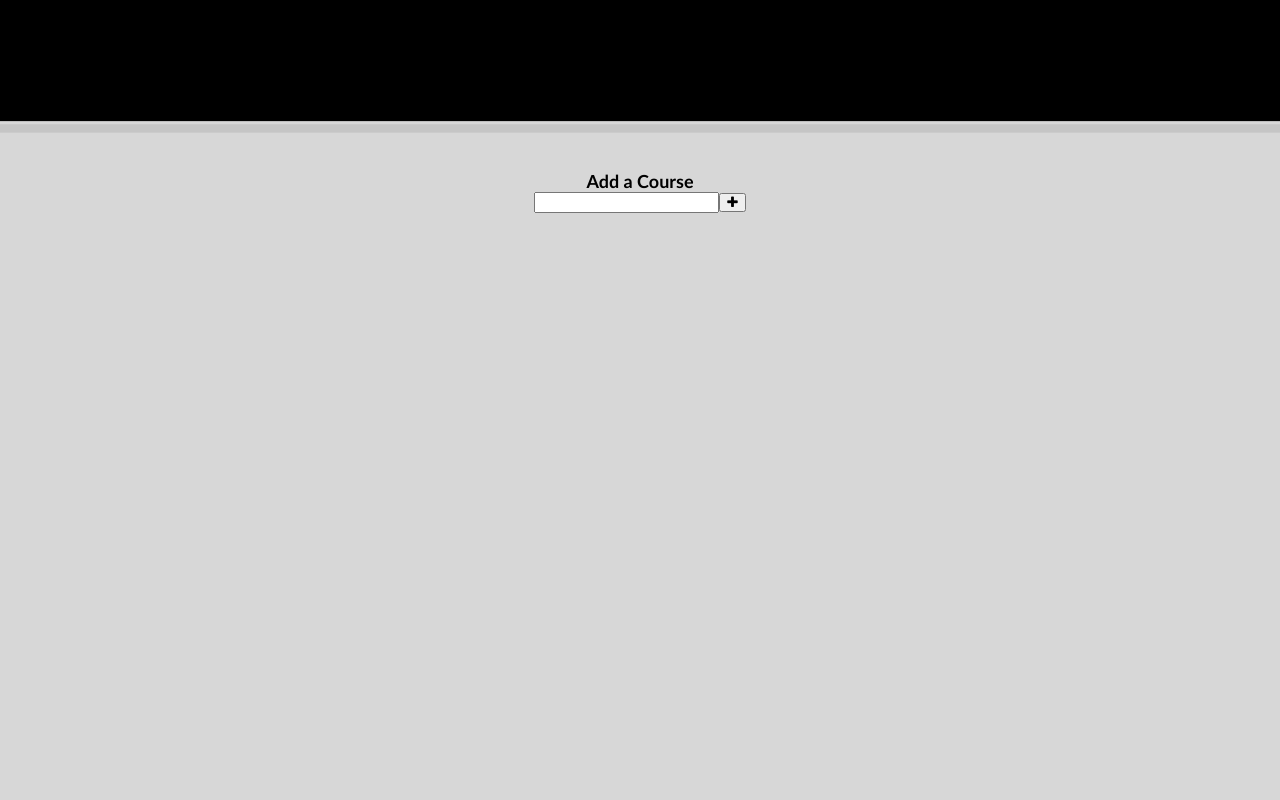
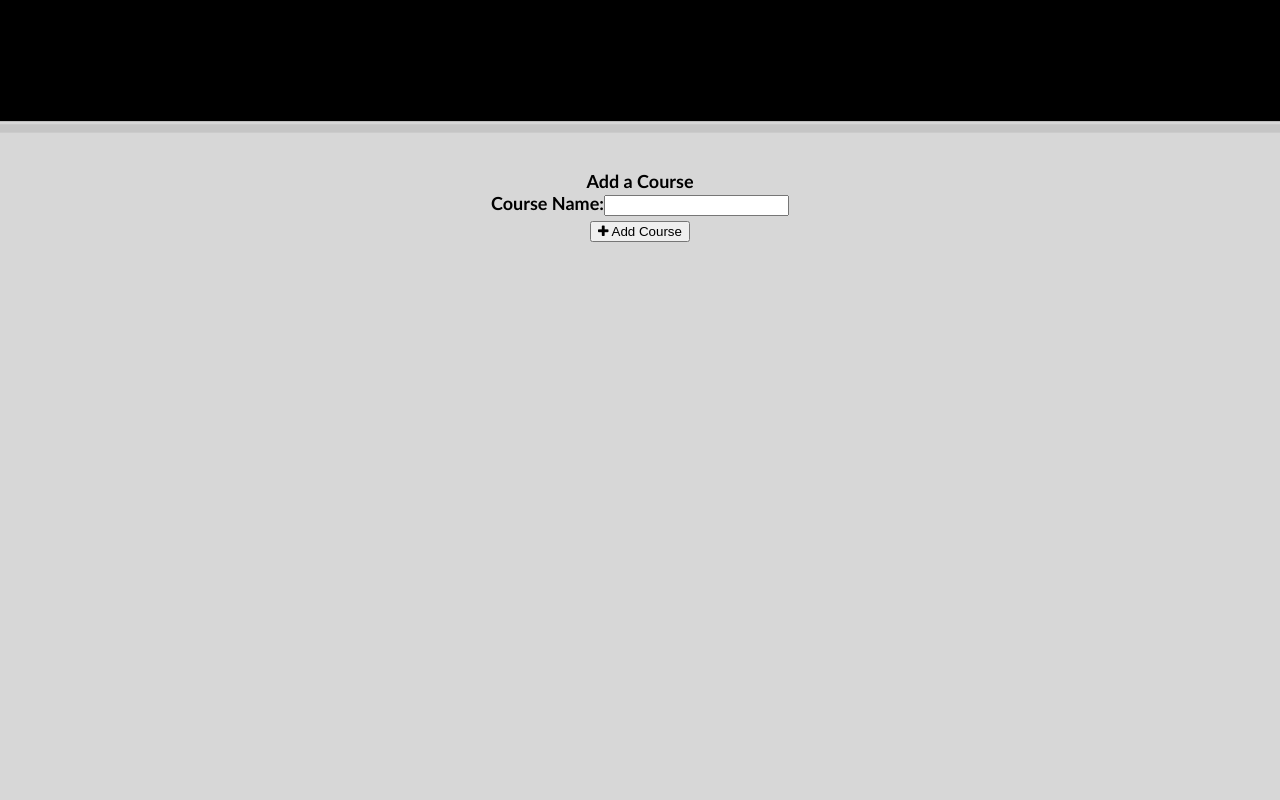
Before and after one commit to schm2455/seProject, a Django app: page /courses/ in a window 1280 px wide. Run offline with Django 3.2, Linux system fonts and the light colour scheme.

Commit message:
updated add course page

```diff
--- a/templates/courses.html
+++ b/templates/courses.html
@@ -16,7 +16,8 @@
                 Add a Course
             <form action="/" method="post">
                 {% csrf_token %}
-                <input type="text" name="name" style="display:inline"><button style="display:inline"><i class="fa fa-plus"></i></button>
+                Course Name:<input type="text" name="name" style="display:inline">
+                <button style="display:block;margin:auto;width:100px;margin-top:5px "><i class="fa fa-plus"></i> Add Course</button>
             </form>
 
         </div>
```
